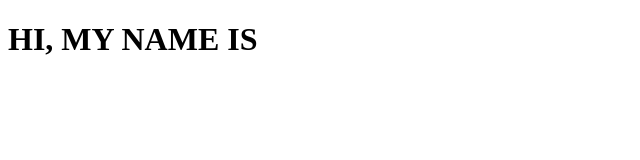
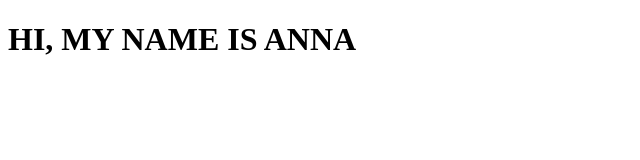
Before and after one commit to NorthonVinicios/decola, a plain HTML site: page index.html in a window 1280 px wide. Shown: the whole page, without its empty margins (0-640 px from the left). Drawn offline with Linux system fonts and the light colour scheme.

Commit message:
Update index.html

```diff
--- a/index.html
+++ b/index.html
@@ -7,6 +7,6 @@
   <title>Document</title>
 </head>
 <body>
-    <h1>HI, MY NAME IS  </h1>
+    <h1>HI, MY NAME IS ANNA </h1>
 </body>
 </html>
```
